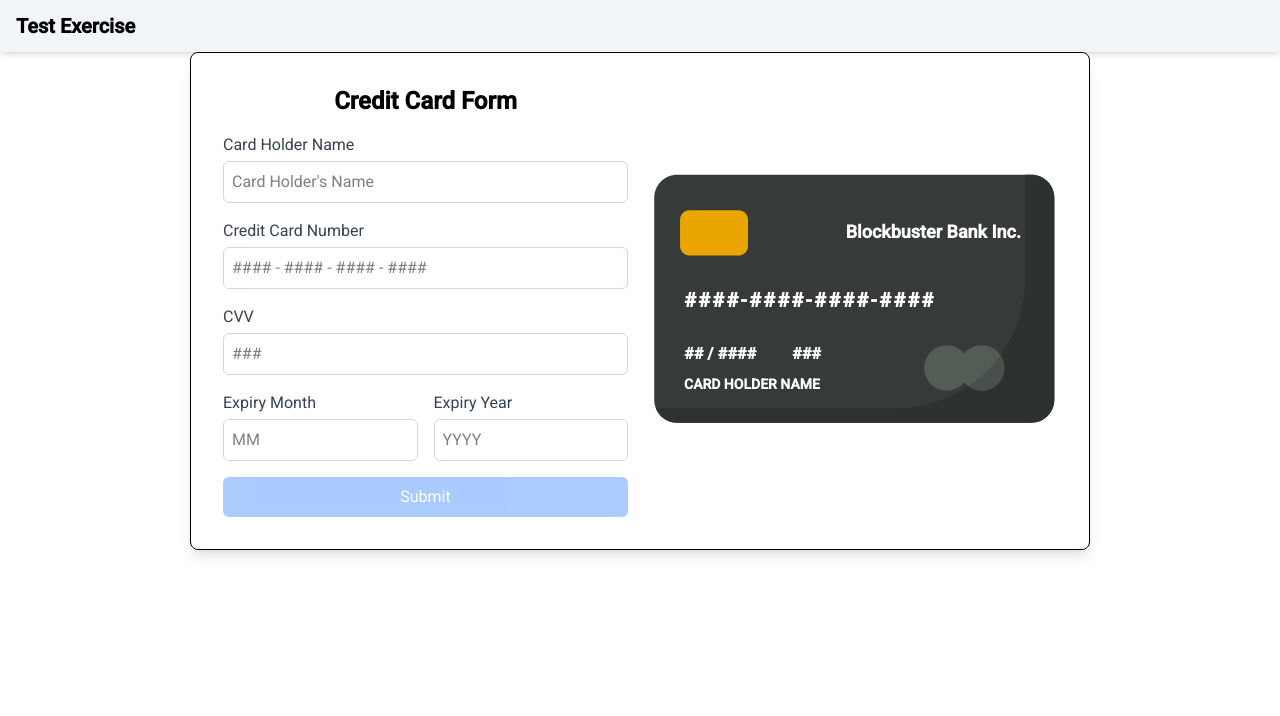
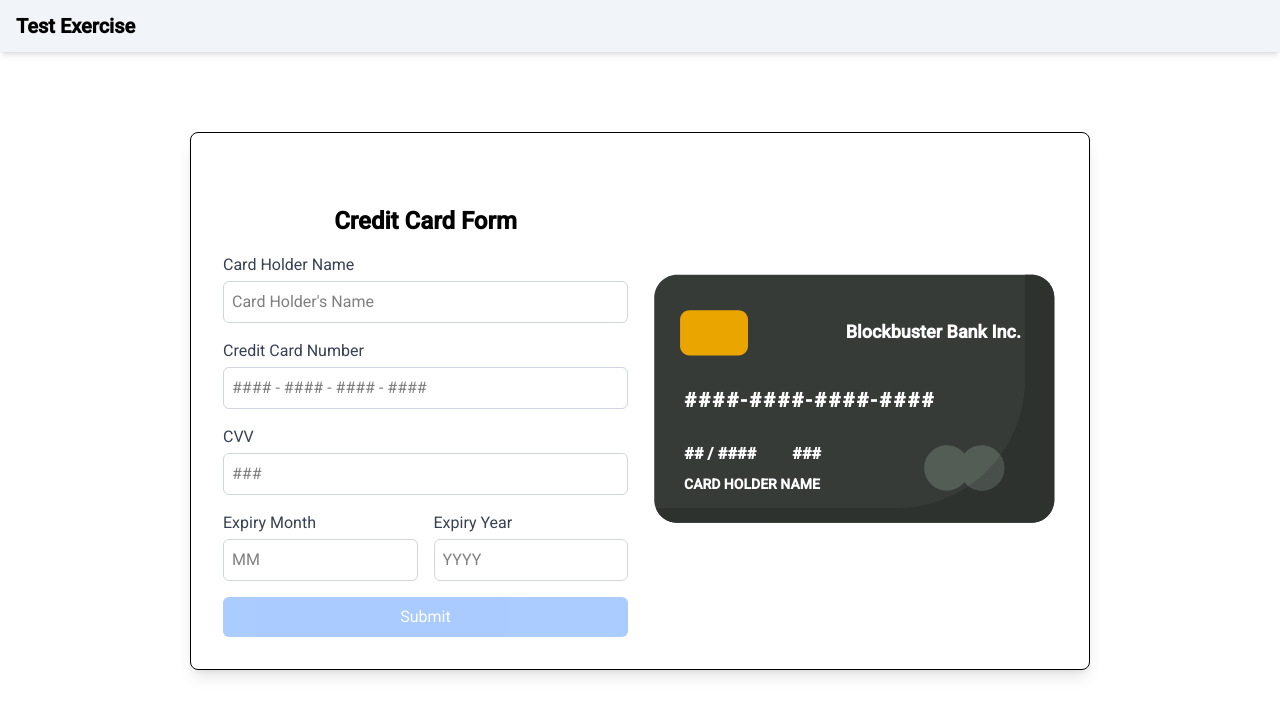
Before and after one commit to gianpaoloduguran/test-exercise, an Angular app: page /exercise-5 in a window 1280 px wide. Shown: the top 716 px of the page. Built offline with nearby package versions, Linux system fonts and the light colour scheme.

Commit message:
fix: added margin top to the form.

```diff
--- a/src/app/pages/credit-card-form/credit-card-form.component.html
+++ b/src/app/pages/credit-card-form/credit-card-form.component.html
@@ -1,9 +1,9 @@
 <div class="flex justify-center items-center">
   <div
-    class="bg-white border p-8 rounded-lg shadow-lg w-[900px] flex gap-6 items-center"
+    class="bg-white border p-8 rounded-lg shadow-lg w-[900px] flex gap-6 items-center mt-20"
   >
     <!-- Left Side: Form -->
-    <div class="w-1/2">
+    <div class="w-1/2 pt-10">
       <h2 class="text-2xl font-bold mb-4 text-center">Credit Card Form</h2>
 
       <form [formGroup]="creditCardForm" (ngSubmit)="handleSubmit()">
```
